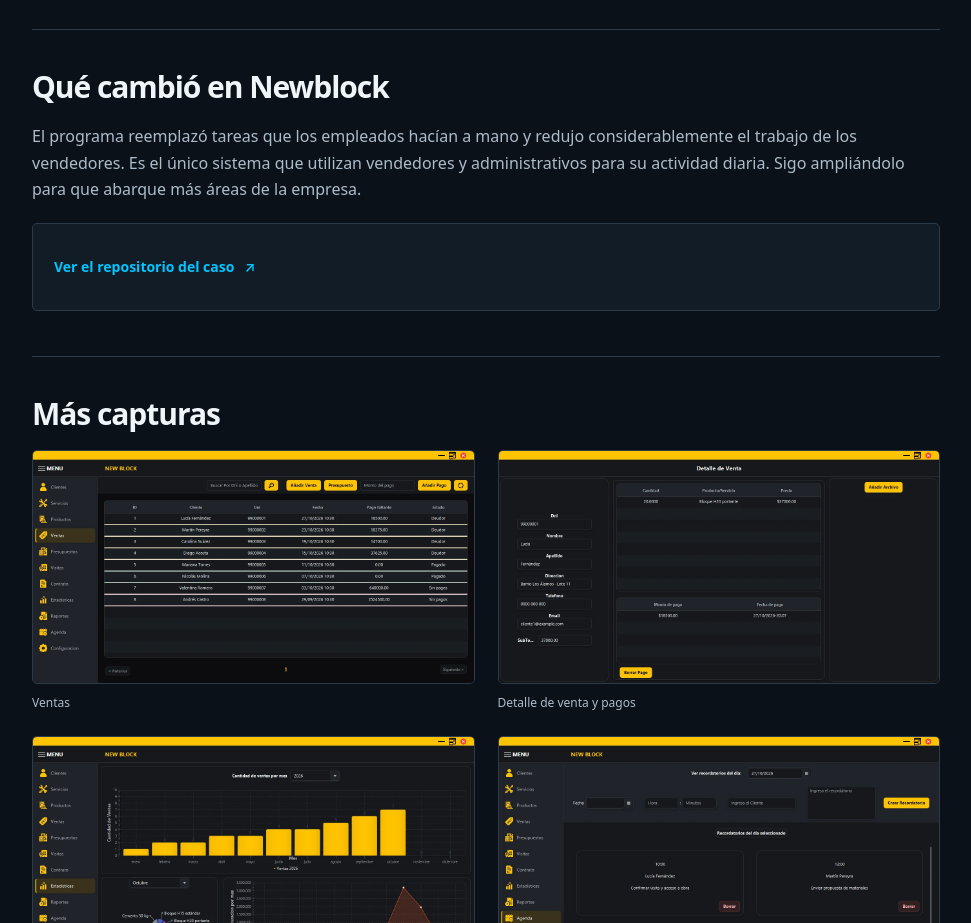
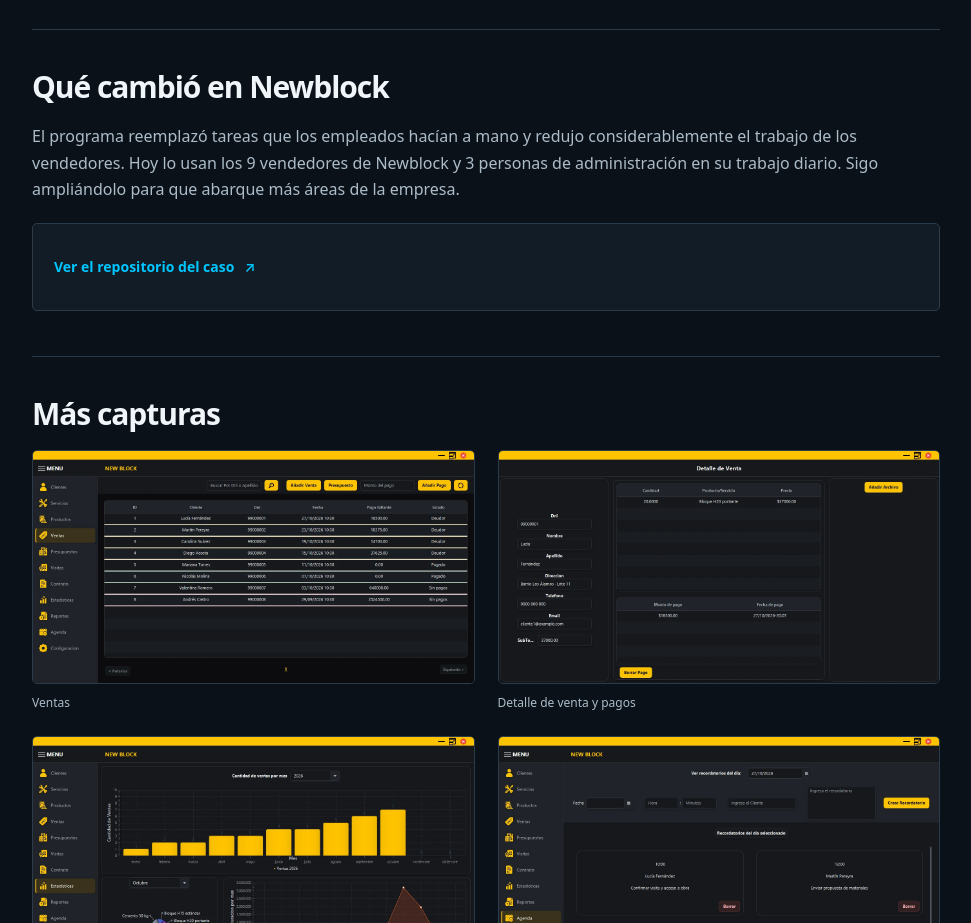
Before and after one commit to IngeniaSoftwareok/portfolio, a plain HTML site: page casos/obras.html in a window 1280 px wide. Shown: the part 3080-4003 px from the top of the page, without its empty margins (280-1251 px from the left). Drawn offline with Linux system fonts and the light colour scheme.

Commit message:
Actualizar el CV y el caso de Newblock

```diff
--- a/casos/obras.html
+++ b/casos/obras.html
@@ -18,7 +18,7 @@
 <section id="problema"><h2>El problema</h2><p>Los vendedores armaban presupuestos con Excel, Canva y notas. Tenían que reunir la información de cada cliente, preparar los documentos a mano y mantener el seguimiento de la venta en distintas herramientas. Ese trabajo se repetía en cada operación y ocupaba una parte importante de su jornada.</p><h2 style="margin-top:31px">Qué desarrollé</h2><ul><li>Generación de presupuestos y documentos PDF a partir de los datos cargados en el sistema.</li><li>Gestión de clientes, productos y servicios para reutilizar la información en cada operación.</li><li>Registro y seguimiento de ventas, pagos, visitas y contratos.</li><li>Agenda y consultas para organizar las tareas de vendedores y administrativos.</li></ul><h3 style="margin-top:29px;margin-bottom:13px">Mi trabajo</h3><p>Me encargo del desarrollo y de las mejoras del sistema. Defino con Newblock los flujos del programa y voy incorporando las funciones que necesita la empresa.</p></section>
 <section id="recorrido"><h2>Video</h2><div class="video-holder"><a class="video-placeholder" href="../assets/caso-gestion-obras/recorrido.mp4" data-video="../assets/caso-gestion-obras/recorrido.mp4" data-track="../assets/caso-gestion-obras/recorrido.es.vtt" data-label="Video de Newblock · Sistema de gestión"><img src="../assets/caso-gestion-obras/poster.webp" width="1366" height="720" alt="Vista previa del video" loading="lazy" decoding="async"><span class="video-play">Reproducir video · 39 s</span></a></div></section>
 <section id="decisiones"><h2>Decisiones técnicas</h2><div class="decision-list"><article><h3>Generar documentos desde los datos de la operación</h3><p>Integré la preparación del presupuesto y su PDF en el sistema para evitar que el vendedor tenga que volver a armarlos en otras herramientas.</p></article><article><h3>Concentrar las reglas en el backend</h3><p>Separé las pantallas JavaFX de los servicios Spring Boot, donde se procesan las operaciones y se guardan los datos.</p></article><article><h3>Mejorar a partir del uso diario</h3><p>Voy incorporando cambios sobre las tareas que resuelven vendedores y administrativos, además de ampliar la cobertura a otras áreas.</p></article></div><h3 style="margin-top:30px">Arquitectura</h3><div class="diagram" aria-label="Organización del sistema"><span>Pantallas de trabajo · JavaFX</span><span>Servicios y reglas comerciales · Spring Boot</span><span>Datos · MySQL / Generación de PDF</span></div></section>
-<section id="resultado"><h2>Qué cambió en Newblock</h2><p>El programa reemplazó tareas que los empleados hacían a mano y redujo considerablemente el trabajo de los vendedores. Es el único sistema que utilizan vendedores y administrativos para su actividad diaria. Sigo ampliándolo para que abarque más áreas de la empresa.</p><div class="case-callout"><a class="text-link" href="https://github.com/IngeniaSoftwareok/caso-gestion-obras">Ver el repositorio del caso <span aria-hidden="true">↗</span></a></div></section>
+<section id="resultado"><h2>Qué cambió en Newblock</h2><p>El programa reemplazó tareas que los empleados hacían a mano y redujo considerablemente el trabajo de los vendedores. Hoy lo usan los 9 vendedores de Newblock y 3 personas de administración en su trabajo diario. Sigo ampliándolo para que abarque más áreas de la empresa.</p><div class="case-callout"><a class="text-link" href="https://github.com/IngeniaSoftwareok/caso-gestion-obras">Ver el repositorio del caso <span aria-hidden="true">↗</span></a></div></section>
 <section id="capturas"><h2>Más capturas</h2><div class="gallery"><figure><a class="zoom" data-lightbox href="../assets/caso-gestion-obras/02-ventas.webp" data-caption="Ventas"><img src="../assets/caso-gestion-obras/02-ventas.webp" width="1366" height="720" alt="Ventas" loading="lazy" decoding="async"></a><figcaption>Ventas</figcaption></figure><figure><a class="zoom" data-lightbox href="../assets/caso-gestion-obras/03-detalle-venta.webp" data-caption="Detalle de venta y pagos"><img src="../assets/caso-gestion-obras/03-detalle-venta.webp" width="1366" height="720" alt="Detalle de venta y pagos" loading="lazy" decoding="async"></a><figcaption>Detalle de venta y pagos</figcaption></figure><figure><a class="zoom" data-lightbox href="../assets/caso-gestion-obras/04-estadisticas.webp" data-caption="Estadísticas"><img src="../assets/caso-gestion-obras/04-estadisticas.webp" width="1366" height="720" alt="Estadísticas" loading="lazy" decoding="async"></a><figcaption>Estadísticas</figcaption></figure><figure><a class="zoom" data-lightbox href="../assets/caso-gestion-obras/05-agenda.webp" data-caption="Agenda"><img src="../assets/caso-gestion-obras/05-agenda.webp" width="1366" height="720" alt="Agenda" loading="lazy" decoding="async"></a><figcaption>Agenda</figcaption></figure></div></section>
 </div></div><div class="shell case-next"><a class="text-link" href="../index.html#trabajos">← Volver a los proyectos</a><a class="text-link" href="../index.html#contacto">Contacto y oportunidades ↗</a></div>
 </main>
```
Also changed, not shown: index.html (+1 -1 lines), 1 other file.
